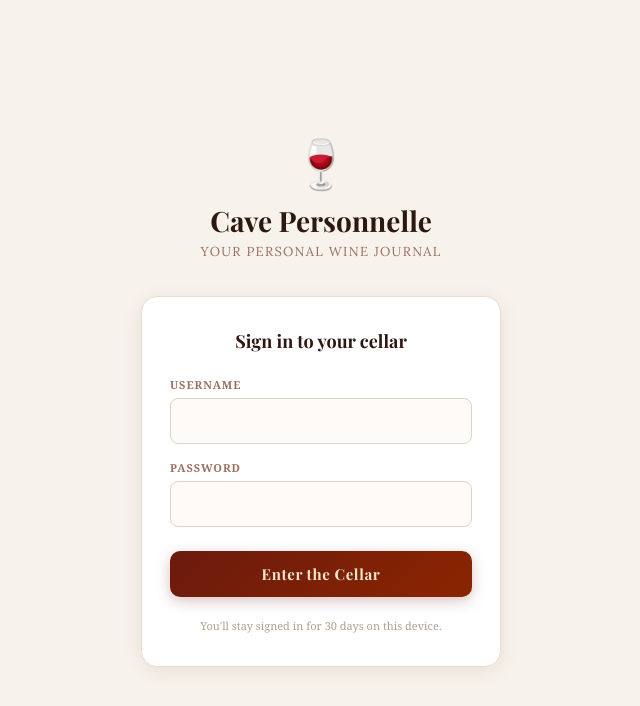
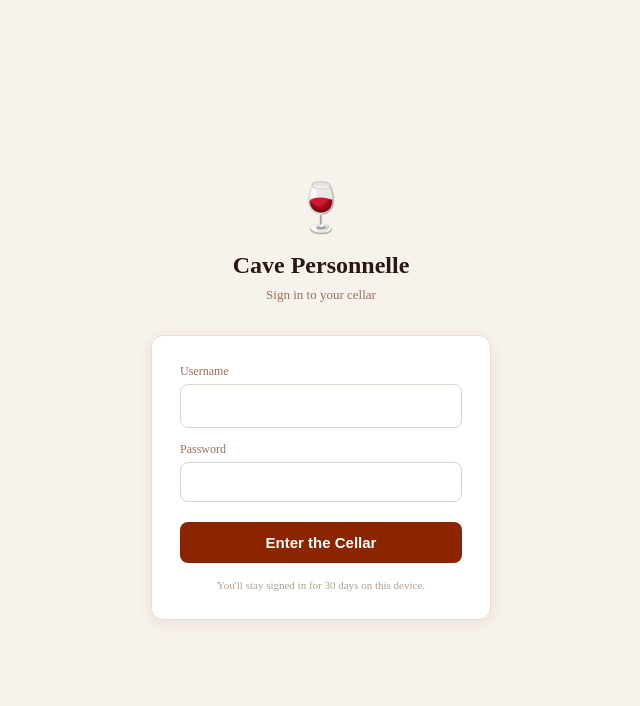
Before and after one commit to andykaplan/wine-cellar, a Next.js app: page /login in a window 1280 px wide. Shown: the top 706 px of the page, without its empty margins (319-959 px from the left). Built offline with nearby package versions, Linux system fonts and the light colour scheme.

Commit message:
Fix login page: remove @import, simplify to bare minimum

```diff
--- a/app/login/page.js
+++ b/app/login/page.js
@@ -19,10 +19,8 @@ export default function LoginPage() {
         credentials: 'same-origin',
       })
       if (res.ok) {
-        // Read ?from= directly from window.location — no useSearchParams needed
         const params = new URLSearchParams(window.location.search)
-        const from = params.get('from') || '/'
-        window.location.href = from
+        window.location.href = params.get('from') || '/'
       } else {
         const data = await res.json()
         setError(data.error || 'Invalid credentials')
@@ -35,45 +33,36 @@ export default function LoginPage() {
 
   return (
     <div style={{
-      minHeight: '100vh', background: '#f7f2eb',
-      display: 'flex', flexDirection: 'column',
-      alignItems: 'center', justifyContent: 'center',
-      padding: '24px', fontFamily: "'Lora', Georgia, serif",
+      minHeight: '100vh',
+      background: '#f7f2eb',
+      display: 'flex',
+      flexDirection: 'column',
+      alignItems: 'center',
+      justifyContent: 'center',
+      padding: '24px',
     }}>
-      <style>{`@import url('https://fonts.googleapis.com/css2?family=Playfair+Display:wght@400;700&family=Lora:ital,wght@0,400;0,600;1,400&display=swap');`}</style>
+      <div style={{ fontSize: '48px', marginBottom: '16px' }}>🍷</div>
 
-      <div style={{ textAlign: 'center', marginBottom: '36px' }}>
-        <div style={{ fontSize: '48px', marginBottom: '8px' }}>🍷</div>
-        <div style={{
-          fontFamily: "'Playfair Display', Georgia, serif",
-          fontSize: '28px', fontWeight: '700', color: '#2c1810', marginBottom: '4px',
-        }}>Cave Personnelle</div>
-        <div style={{
-          fontSize: '13px', color: '#9a7060',
-          letterSpacing: '0.1em', textTransform: 'uppercase',
-        }}>Your Personal Wine Journal</div>
+      <div style={{ fontSize: '24px', fontWeight: 'bold', marginBottom: '8px', color: '#2c1810' }}>
+        Cave Personnelle
+      </div>
+
+      <div style={{ fontSize: '13px', color: '#9a7060', marginBottom: '32px' }}>
+        Sign in to your cellar
       </div>
 
       <div style={{
-        background: '#fff', borderRadius: '16px',
-        border: '1px solid #e8ddd0', padding: '32px 28px',
-        width: '100%', maxWidth: '360px',
-        boxShadow: '0 4px 20px rgba(80,20,10,0.08)',
+        background: '#fff',
+        borderRadius: '12px',
+        border: '1px solid #e8ddd0',
+        padding: '28px',
+        width: '100%',
+        maxWidth: '340px',
+        boxShadow: '0 4px 16px rgba(80,20,10,0.08)',
       }}>
-        <div style={{
-          fontFamily: "'Playfair Display', Georgia, serif",
-          fontSize: '18px', fontWeight: '700', color: '#2c1810',
-          marginBottom: '24px', textAlign: 'center',
-        }}>Sign in to your cellar</div>
-
         <form onSubmit={handleSubmit}>
-          <div style={{ marginBottom: '16px' }}>
-            <label style={{
-              display: 'block', fontSize: '11px', fontWeight: '700',
-              color: '#9a7060', letterSpacing: '0.08em',
-              textTransform: 'uppercase', fontFamily: 'Georgia, serif',
-              marginBottom: '6px',
-            }}>Username</label>
+          <div style={{ marginBottom: '14px' }}>
+            <div style={{ fontSize: '12px', color: '#9a7060', marginBottom: '5px' }}>Username</div>
             <input
               type="text"
               value={username}
@@ -82,22 +71,21 @@ export default function LoginPage() {
               autoCapitalize="none"
               required
               style={{
-                width: '100%', padding: '11px 14px',
-                borderRadius: '8px', border: '1px solid #ddd4c8',
-                fontSize: '16px', color: '#2c1810',
-                background: '#fdfaf7', outline: 'none',
-                fontFamily: 'Georgia, serif', boxSizing: 'border-box',
+                width: '100%',
+                padding: '10px 12px',
+                borderRadius: '8px',
+                border: '1px solid #ddd4c8',
+                fontSize: '16px',
+                color: '#2c1810',
+                background: '#fff',
+                outline: 'none',
+                boxSizing: 'border-box',
               }}
             />
           </div>
 
-          <div style={{ marginBottom: '24px' }}>
-            <label style={{
-              display: 'block', fontSize: '11px', fontWeight: '700',
-              color: '#9a7060', letterSpacing: '0.08em',
-              textTransform: 'uppercase', fontFamily: 'Georgia, serif',
-              marginBottom: '6px',
-            }}>Password</label>
+          <div style={{ marginBottom: '20px' }}>
+            <div style={{ fontSize: '12px', color: '#9a7060', marginBottom: '5px' }}>Password</div>
             <input
               type="password"
               value={password}
@@ -105,41 +93,53 @@ export default function LoginPage() {
               autoComplete="current-password"
               required
               style={{
-                width: '100%', padding: '11px 14px',
-                borderRadius: '8px', border: '1px solid #ddd4c8',
-                fontSize: '16px', color: '#2c1810',
-                background: '#fdfaf7', outline: 'none',
-                fontFamily: 'Georgia, serif', boxSizing: 'border-box',
+                width: '100%',
+                padding: '10px 12px',
+                borderRadius: '8px',
+                border: '1px solid #ddd4c8',
+                fontSize: '16px',
+                color: '#2c1810',
+                background: '#fff',
+                outline: 'none',
+                boxSizing: 'border-box',
               }}
             />
           </div>
 
           {error && (
             <div style={{
-              background: '#fff5f0', border: '1px solid #f0c8b8',
-              borderRadius: '8px', padding: '10px 14px',
-              color: '#8b2500', fontSize: '13px',
-              fontFamily: 'Georgia, serif', marginBottom: '16px',
-            }}>⚠️ {error}</div>
+              background: '#fff5f0',
+              border: '1px solid #f0c8b8',
+              borderRadius: '8px',
+              padding: '10px 12px',
+              color: '#8b2500',
+              fontSize: '13px',
+              marginBottom: '14px',
+            }}>
+              ⚠️ {error}
+            </div>
           )}
 
-          <button type="submit" disabled={loading} style={{
-            width: '100%', padding: '13px',
-            background: loading ? '#c0a090' : 'linear-gradient(135deg, #6b1a0e, #8b2500)',
-            color: '#f5e6cc', border: 'none', borderRadius: '10px',
-            fontSize: '15px', fontFamily: "'Playfair Display', Georgia, serif",
-            fontWeight: '700', cursor: loading ? 'not-allowed' : 'pointer',
-            letterSpacing: '0.04em',
-            boxShadow: loading ? 'none' : '0 4px 14px rgba(100,20,10,0.25)',
-          }}>
+          <button
+            type="submit"
+            disabled={loading}
+            style={{
+              width: '100%',
+              padding: '12px',
+              background: loading ? '#c0a090' : '#8b2500',
+              color: '#fff',
+              border: 'none',
+              borderRadius: '8px',
+              fontSize: '15px',
+              fontWeight: 'bold',
+              cursor: loading ? 'not-allowed' : 'pointer',
+            }}
+          >
             {loading ? 'Signing in…' : 'Enter the Cellar'}
           </button>
         </form>
 
-        <div style={{
-          marginTop: '20px', fontSize: '11px', color: '#b0a090',
-          textAlign: 'center', fontFamily: 'Georgia, serif', lineHeight: 1.6,
-        }}>
+        <div style={{ marginTop: '16px', fontSize: '11px', color: '#b0a090', textAlign: 'center' }}>
           You'll stay signed in for 30 days on this device.
         </div>
       </div>
```
